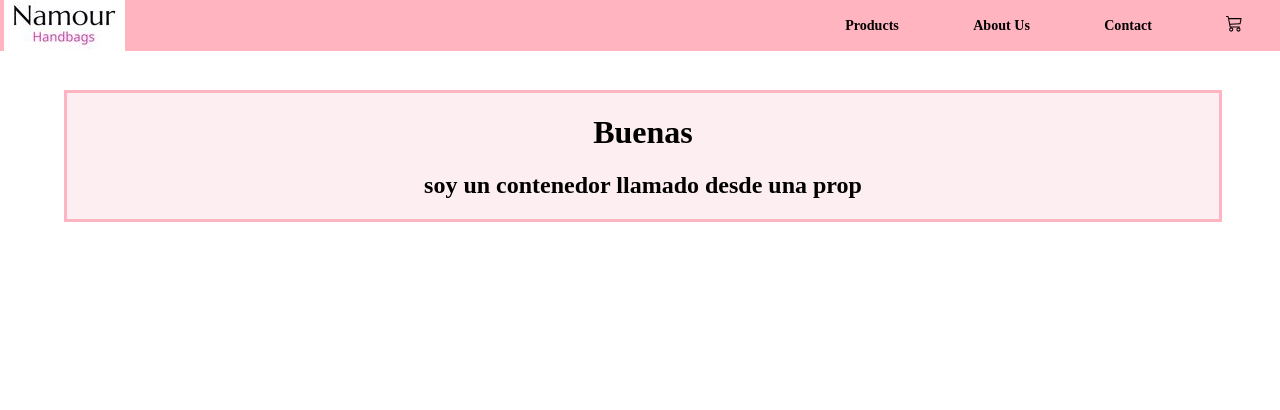
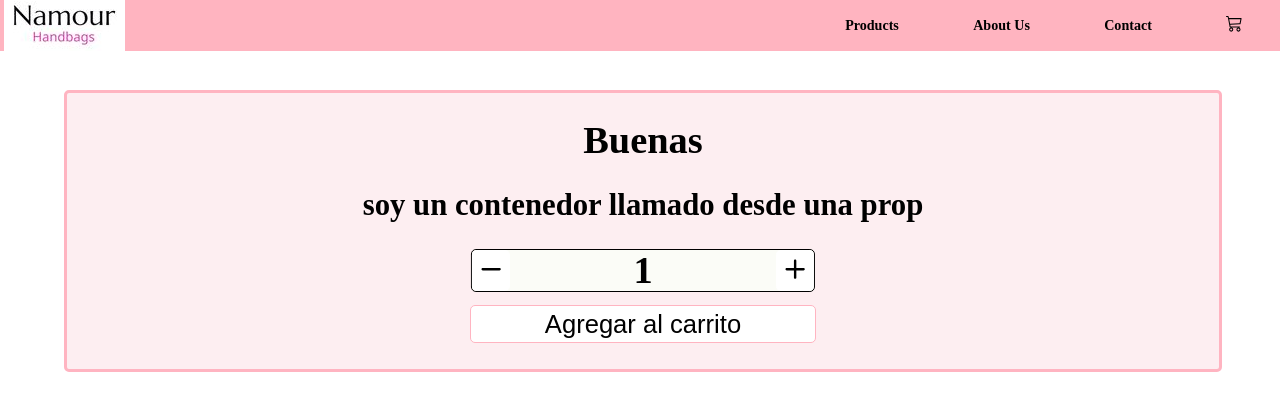
Before and after one commit to AndreUmbertReact/Entregable1-ReactJs-CoderHouse, a React (Create React App) app: page / in a window 1280 px wide. Shown: the top 410 px of the page. Built offline with nearby package versions, Linux system fonts and the light colour scheme; a web font is replaced by a local one.

Commit message:
Commit Entregable 4
ItemCount was created :D

```diff
--- /dev/null
+++ b/src/components/itemCount/ItemCount.css
@@ -0,0 +1,68 @@
+.itemCountContainer {
+  width: 30%;
+  margin-left: 35%;
+}
+
+.itemName {
+  font-weight: bold;
+  text-align: left;
+}
+
+.itemCounter {
+  border: 1px solid black;
+  width: 99%;
+  display: flex;
+  justify-content: space-between;
+  align-items: center;
+  border-radius: 5px;
+  margin-left: 50%;
+  transform: translateX(-50%);
+  margin-bottom: 1vw;
+  background-color: rgb(251, 252, 247);
+}
+
+.removeButton {
+  background-color: white;
+  border: none;
+  padding: 0;
+  border-radius: 5px;
+}
+
+.remove {
+  font-size: 3vw;
+  cursor: pointer;
+}
+
+.countNumber {
+  font-size: 3vw;
+  margin: 0;
+  font-weight: 600;
+  line-height: 0;
+}
+
+.addButton {
+  background-color: white;
+  border: none;
+  padding: 0;
+  border-radius: 5px;
+}
+
+.add {
+  font-size: 3vw;
+  cursor: pointer;
+}
+
+.addCartButton {
+  width: 100%;
+  cursor: pointer;
+  border: 1px solid rgb(255, 180, 193);
+  border-radius: 5px;
+  background-color: white;
+  font-size: 2vw;
+  padding: 0.3vw;
+  margin-bottom: 2vw;
+}
+
+.addCartButton:hover {
+  background-color: rgb(255, 180, 193);
+}
--- /dev/null
+++ b/src/components/itemCount/ItemCount.js
@@ -0,0 +1,50 @@
+import React, { useState } from "react";
+import { IoIosAdd } from "react-icons/io";
+import { IoIosRemove } from "react-icons/io";
+import "./ItemCount.css"
+
+const ItemCount = ({ stock, min, onAdd }) => {
+
+    const [counter, setCounter] = useState(min);
+
+
+    const counterUp = () => {
+        if (counter < stock) {
+            setCounter(counter + 1);
+            console.log(setCounter = (counter + 1));
+        } else {
+            console.log("You are actually out of stock");
+            alert("You are actually out of stock");
+        }
+    };
+
+    const counterMinus = () => {
+        if (counter > min) {
+            setCounter(counter - 1)
+        } else {
+            console.log("Please entry quantity higher than 0");
+            alert("Please entry quantity higher than 0");
+        }
+
+    };
+
+
+
+    return (
+        <div className="itemCountContainer">
+            <div className="itemCounter">
+                <button className="removeButton" onClick={counterMinus}><IoIosRemove className="remove" /></button>
+                <p className="countNumber">{counter}</p>
+                <button className="addButton" onClick={counterUp}><IoIosAdd className="add" /></button>
+            </div>
+            <button className="addCartButton" onClick={() => onAdd(counter)}>Agregar al carrito</button>
+        </div>
+    )
+
+
+}
+
+
+
+
+export default ItemCount;
--- a/src/components/itemListContainer/ItemListContainer.css
+++ b/src/components/itemListContainer/ItemListContainer.css
@@ -3,4 +3,13 @@
   margin: 3% 5% 0 5%;
   border: 0.3vw solid rgb(255, 180, 193);
   background-color: rgb(253, 238, 241);
+  border-radius: 5px;
 }
+
+.title {
+  font-size: 3vw;
+}
+
+.subtitle {
+  font-size: 2.4vw;
+}
--- a/src/components/itemListContainer/ItemListContainer.js
+++ b/src/components/itemListContainer/ItemListContainer.js
@@ -1,12 +1,21 @@
-import React from "react";
+import React, { useState } from "react";
 import "./ItemListContainer.css";
+import "../itemCount/ItemCount";
+import ItemCount from "../itemCount/ItemCount";
 
 const ItemListContainer = (props) => {
     console.log(props);
+
+
+    const onAdd = (counter) => {
+        console.log(counter);
+    }
+
     return (
         <div className="itemListContainer">
             <h1 className="title">{props.greeting}</h1>
             <h2 className="subtitle">{props.intro}</h2>
+            <ItemCount stock={5} min={1} onAdd={onAdd} />
         </div>
     )
 };
```
